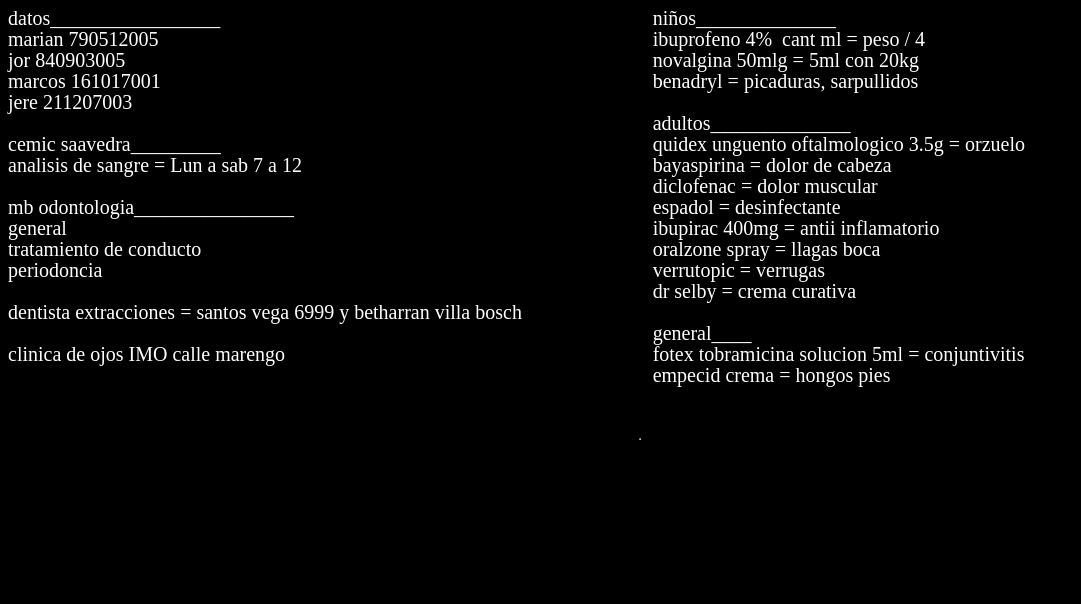
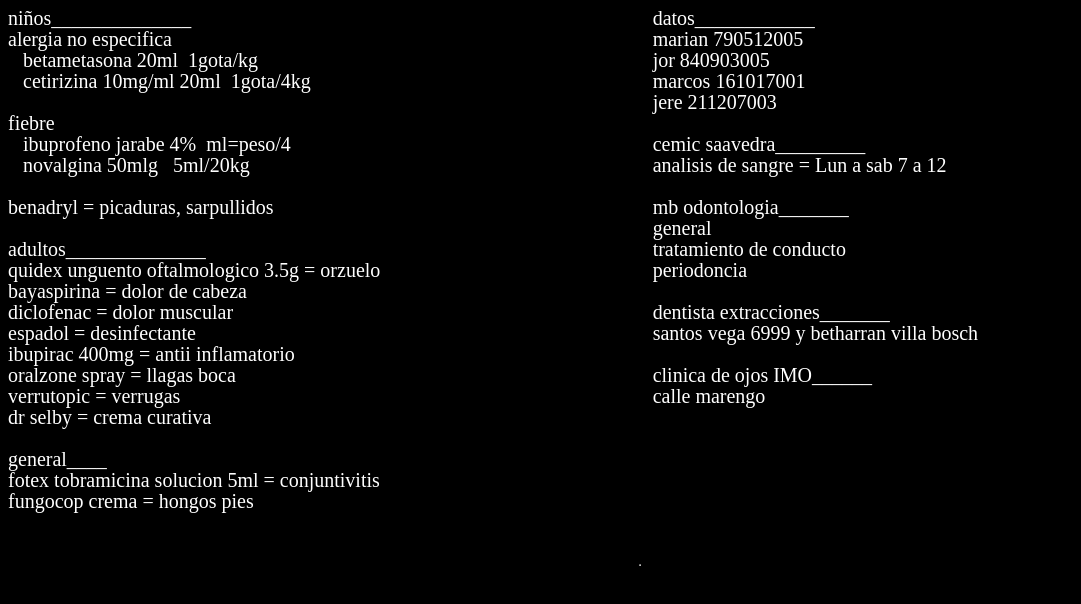
Before and after one commit to mdchi1/web, a plain HTML site: page medico.html in a window 1280 px wide. Shown: the whole page, without its empty margins (0-1081 px from the left). Drawn offline with Linux system fonts and the light colour scheme.

Commit message:
Add files via upload

```diff
--- a/medico.html
+++ b/medico.html
@@ -54,29 +54,7 @@ text-align: center;
 </style></head>
 <body style="background-color: black; color: white;" link="white">
 <center>
-<div id="izquierda">datos_________________<br>
-marian 790512005<br>
-jor 840903005<br>
-marcos 161017001<br>
-jere 211207003<br>
-<br>
-cemic saavedra_________<br>
-analisis de sangre = Lun a sab 7 a 12<br>
-<br>
-mb odontologia________________<br>
-general<br>
-tratamiento de conducto<br>
-periodoncia<br>
-<br>
-dentista extracciones = santos vega 6999 y betharran villa bosch<br>
-<br>
-clinica de ojos&nbsp;IMO&nbsp;calle marengo<br>
-<br><br>
-<br>
-</div>
-<div id="derecha">niños______________<br>
-ibuprofeno 4% &nbsp;cant ml = peso / 4<br>
-novalgina 50mlg = 5ml con 20kg<br>
+<div id="izquierda">niños______________<br>alergia no especifica<br>&nbsp; &nbsp;betametasona 20ml &nbsp;1gota/kg<br>&nbsp; &nbsp;cetirizina 10mg/ml 20ml &nbsp;1gota/4kg<br><br>fiebre<br>&nbsp; &nbsp;ibuprofeno jarabe 4% &nbsp;ml=peso/4<br>&nbsp; &nbsp;novalgina 50mlg &nbsp; 5ml/20kg<br><br>
 benadryl = picaduras, sarpullidos<br>
 <br>
 adultos______________<br>
@@ -90,7 +68,26 @@ verrutopic = verrugas<br>
 dr selby = crema curativa<br>
 <br>
 general____<br>fotex tobramicina solucion 5ml = conjuntivitis<br>
-empecid crema = hongos pies<br><br>
+fungocop crema = hongos pies<br>
+<br><br>
+</div>
+<div id="derecha">datos____________<br>
+marian 790512005<br>
+jor 840903005<br>
+marcos 161017001<br>
+jere 211207003<br>
+<br>
+cemic saavedra_________<br>
+analisis de sangre = Lun a sab 7 a 12<br>
+<br>
+mb odontologia_______<br>
+general<br>
+tratamiento de conducto<br>
+periodoncia<br>
+<br>
+dentista extracciones_______<br>santos vega 6999 y betharran villa bosch<br>
+<br>
+clinica de ojos&nbsp;IMO______<br>calle marengo<br><br><br><br><br><br><br>
 <br>
 </div>
 <div id="centro"><br>
@@ -109,8 +106,8 @@ empecid crema = hongos pies<br><br>
 <br>
 <br>
 <br>
-<br>
-<br><br>
+<br><br><br><br><br><br>
+<br><br><br>
 <br>
 </div>
 <div id="abajo"><em style="font-weight: bold; font-style: normal; color: rgb(95, 99, 104); font-family: arial,sans-serif; font-size: 14px; letter-spacing: normal; orphans: 2; text-align: left; text-indent: 0px; text-transform: none; white-space: normal; widows: 2; word-spacing: 0px; background-color: rgb(255, 255, 255);"></em>.<br>
```
Also changed, not shown: index.html (+1 -1 lines), redes.html (+3 -3 lines).
